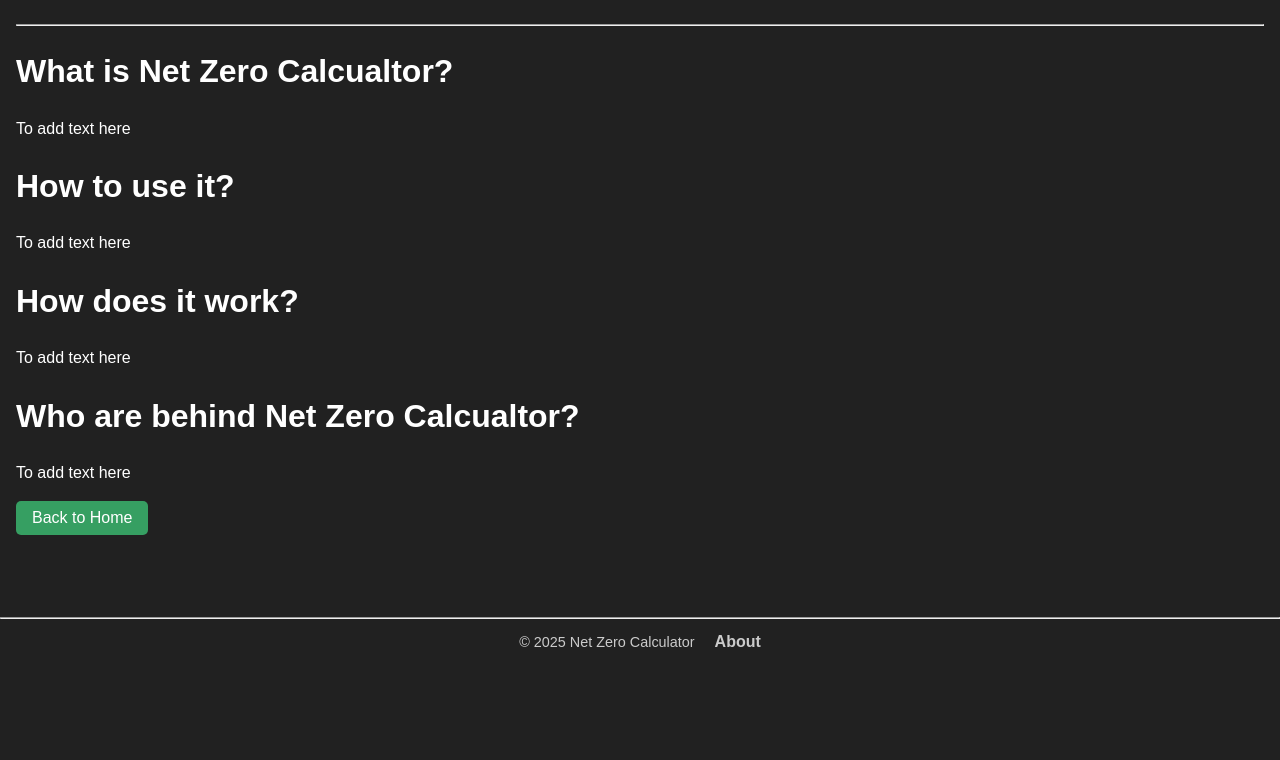
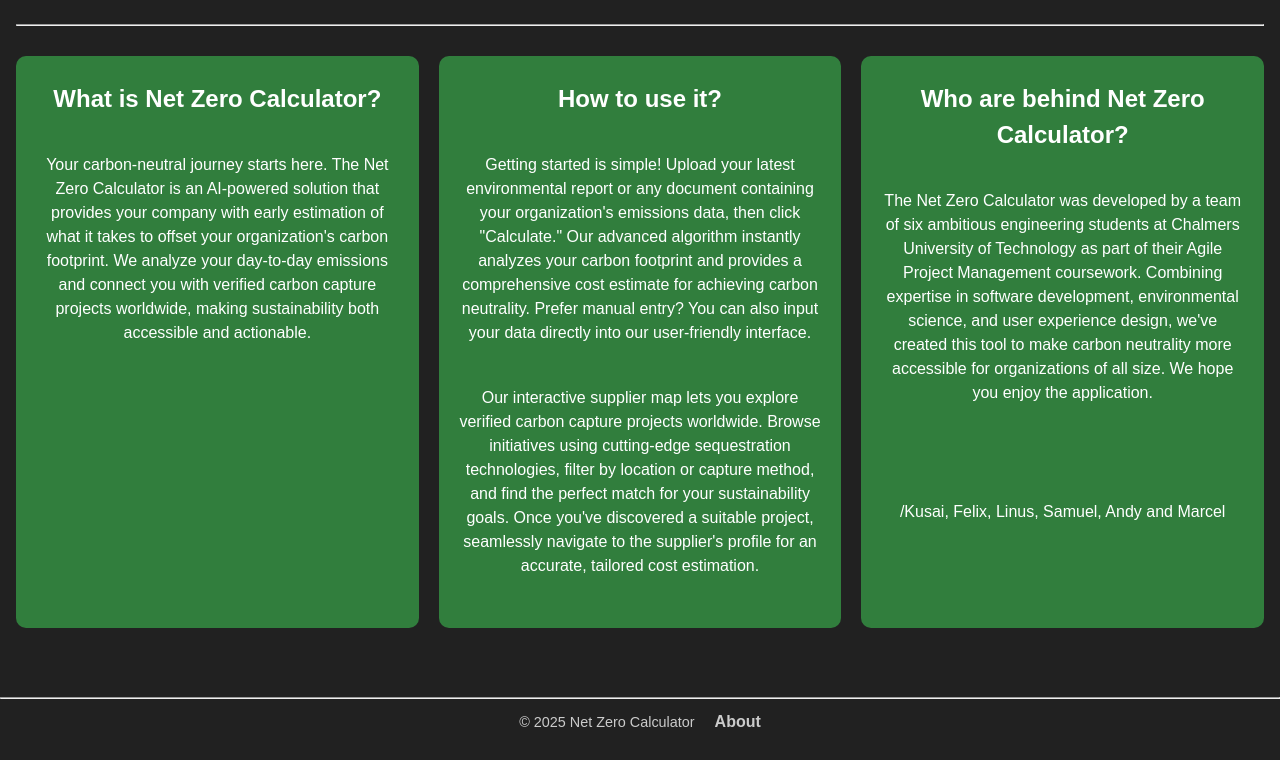
Before and after one commit to KusaiAlMalt/Net-Zero-Calculator, a Django app: page /about in a window 1280 px wide. Shown: the part 120-880 px from the top of the page. Before the commit the page ends 767 px from the top, so only its background shows below. Run offline with Django 5.2, Linux system fonts and the light colour scheme.

Commit message:
Completed the about us page and redesigned it a bit

```diff
--- a/templates/about.html
+++ b/templates/about.html
@@ -1,17 +1,94 @@
 {% extends "base.html" %}
 
 {% block title %}
-    <title>Net Zero Calcualtor - About Us</title>
+    <title>Net Zero Calculator - About Us</title>
 {% endblock %}
 
 {% block content %}
-    <h1>What is Net Zero Calcualtor?</h1>
-    <p>To add text here</p>
-    <h1>How to use it?</h1>
-    <p>To add text here</p>
-    <h1>How does it work?</h1>
-    <p>To add text here</p>
-    <h1>Who are behind Net Zero Calcualtor?</h1>
-    <p>To add text here</p>
-    <a href="/"><button>Back to Home</button></a>
+
+    <div class="box-container">
+        <div class="feature-box">
+            <h2>What is Net Zero Calculator?</h2>
+            <p>Your carbon-neutral journey starts here. The Net Zero Calculator is an AI-powered solution that provides your company with early estimation of what it takes to offset your organization's carbon footprint. We analyze your day-to-day emissions and connect you with verified carbon capture projects worldwide, making sustainability both accessible and actionable.</p>
+        </div>
+
+        <div class="feature-box">
+            <h2>How to use it?</h2>
+            <p>Getting started is simple! Upload your latest environmental report or any document containing your organization's emissions data, then click "Calculate." Our advanced algorithm instantly analyzes your carbon footprint and provides a comprehensive cost estimate for achieving carbon neutrality. Prefer manual entry? You can also input your data directly into our user-friendly interface.</p>
+            <p>Our interactive supplier map lets you explore verified carbon capture projects worldwide. Browse initiatives using cutting-edge sequestration technologies, filter by location or capture method, and find the perfect match for your sustainability goals. Once you've discovered a suitable project, seamlessly navigate to the supplier's profile for an accurate, tailored cost estimation.</p>
+        </div>
+
+        <div class="feature-box">
+            <h2>Who are behind Net Zero Calculator?</h2>
+            <p>The Net Zero Calculator was developed by a team of six ambitious engineering students at Chalmers University of Technology as part of their Agile Project Management coursework. Combining expertise in software development, environmental science, and user experience design, we've created this tool to make carbon neutrality more accessible for organizations of all size. We hope you enjoy the application.</p>
+            <p>/Kusai, Felix, Linus, Samuel, Andy and Marcel</p>
+        </div>
+    </div>
+
+
+    <style>
+        .box-container {
+            display: flex;
+            justify-content: space-between;
+            margin: 30px 0;
+            gap: 20px;
+        }
+
+        .feature-box {
+            background-color: #317E3D;
+            color: white;
+            border-radius: 10px;
+            padding: 25px 20px;
+            flex: 1;
+            display: flex;
+            flex-direction: column;
+            text-align: center;
+            min-height: 320px; /* Increased height */
+            transition: background-color 0.3s ease, transform 0.2s ease; /* Add smooth transition */
+        }
+
+        /* Hover effect */
+        .feature-box:hover {
+            background-color: #3A9549; /* Lighter green when hovering */
+            transform: translateY(-8px); /* Slight lift effect */
+            box-shadow: 0 6px 12px rgba(0, 0, 0, 0.2); /* Add shadow for more depth */
+        }
+
+        .feature-box h2 {
+            margin-top: 0;
+            font-size: 24px;
+            margin-bottom: 20px;
+        }
+
+        .feature-box p {
+            flex-grow: 1;
+            margin-bottom: 25px;
+            font-size: 16px;
+            line-height: 1.5;
+        }
+
+        .box-button {
+            background-color: white;
+            color: #333;
+            border: none;
+            border-radius: 20px;
+            padding: 8px 20px;
+            cursor: pointer;
+            margin: 0 auto;
+            width: fit-content;
+            font-size: 16px;
+        }
+
+        /* For mobile responsiveness */
+        @media (max-width: 768px) {
+            .box-container {
+                flex-direction: column;
+            }
+
+            .feature-box {
+                min-height: auto;
+                padding-bottom: 30px;
+            }
+        }
+    </style>
 {% endblock %}
```
